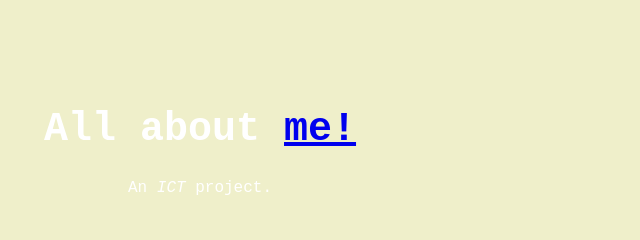
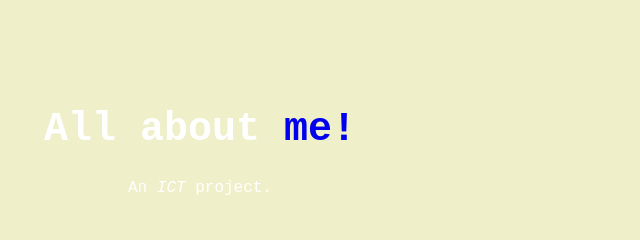
Before and after one commit to miekajucom/about-me, a plain HTML site: page index.html in a window 1280 px wide. Shown: the top 240 px of the page, 440-1080 px from the left. Drawn offline with Linux system fonts and the light colour scheme.

Commit message:
Update index.html

```diff
--- a/index.html
+++ b/index.html
@@ -70,7 +70,7 @@ h3 {
 <body>
 
 <div class="header">
-<h1> All about <a href="https://miekajucom.github.io/JUCOM-PORTFOLIO/">me!</a></h1>
+<h1> All about <a href="https://miekajucom.github.io/JUCOM-PORTFOLIO/" style="text-decoration:none;">me!</a></h1>
   <p>An <i>ICT</i> project.</p>
 </div>
 
```
